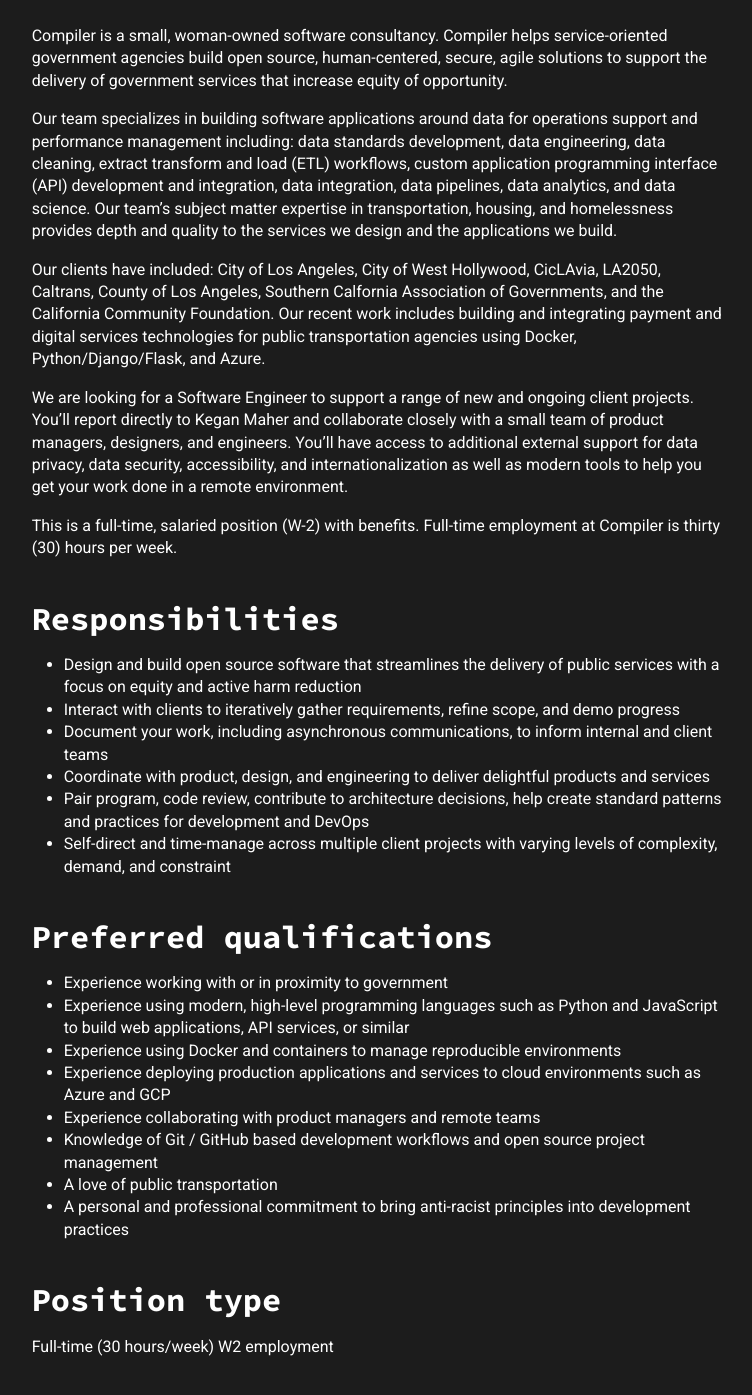
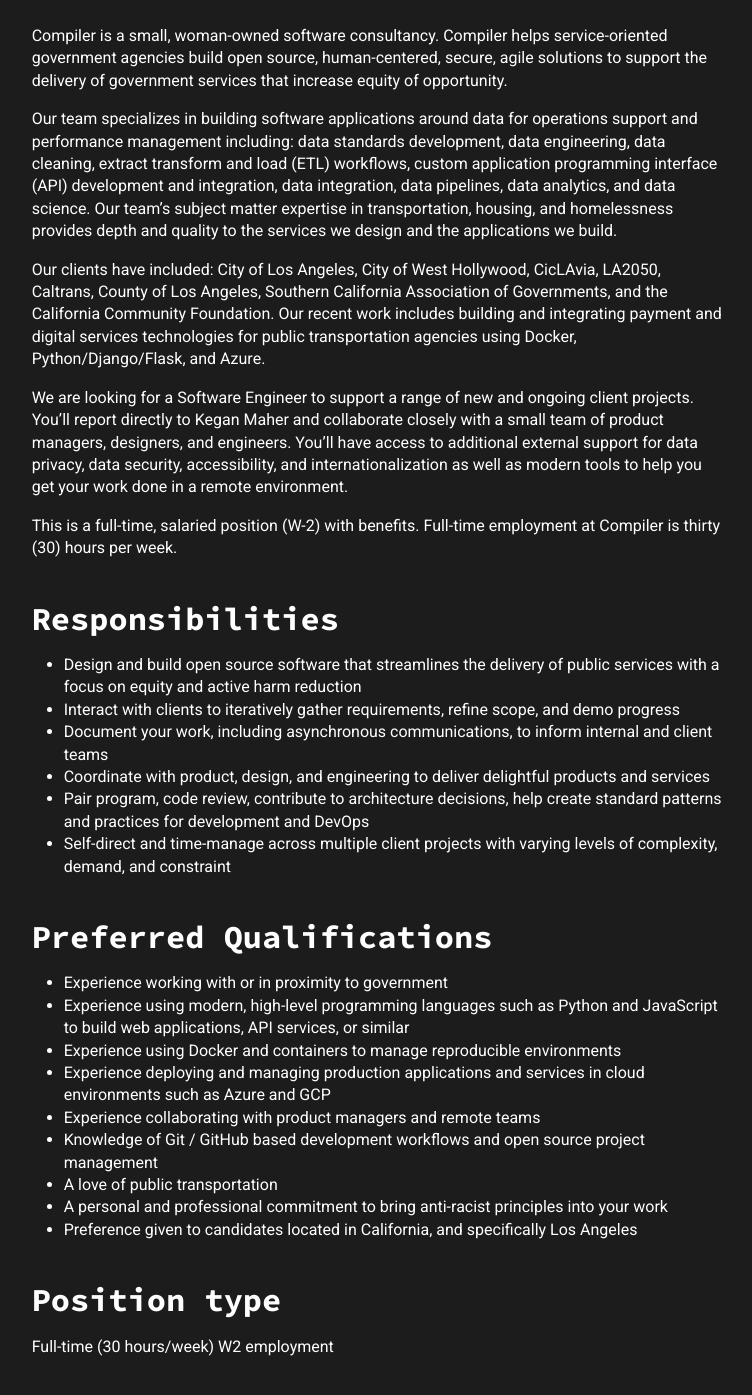
Before and after one commit to compilerla/compiler.la, a Jekyll site: the page built from _jobs/software-engineer.md, in a window 1280 px wide and 1400 px high, scrolled down 265 px. Shown: the top 1395 px of the window, without its empty margins (107-859 px from the left). Built offline with Jekyll 4.4.1, drawn with Linux system fonts in a browser that asks for light colours.

Commit message:
chore(software-engineer): update preferred quals

```diff
--- a/_jobs/software-engineer.md
+++ b/_jobs/software-engineer.md
@@ -10,7 +10,7 @@
 
 Our team specializes in building software applications around data for operations support and performance management including: data standards development, data engineering, data cleaning, extract transform and load (ETL) workflows, custom application programming interface (API) development and integration, data integration, data pipelines, data analytics, and data science. Our team’s subject matter expertise in transportation, housing, and homelessness provides depth and quality to the services we design and the applications we build.
 
-Our clients have included: City of Los Angeles, City of West Hollywood, CicLAvia, LA2050, Caltrans, County of Los Angeles, Southern Calfornia Association of Governments, and the California Community Foundation. Our recent work includes building and integrating payment and digital services technologies for public transportation agencies using Docker, Python/Django/Flask, and Azure.
+Our clients have included: City of Los Angeles, City of West Hollywood, CicLAvia, LA2050, Caltrans, County of Los Angeles, Southern California Association of Governments, and the California Community Foundation. Our recent work includes building and integrating payment and digital services technologies for public transportation agencies using Docker, Python/Django/Flask, and Azure.
 
 We are looking for a Software Engineer to support a range of new and ongoing client projects. You’ll report directly to Kegan Maher and collaborate closely with a small team of product managers, designers, and engineers. You’ll have access to additional external support for data privacy, data security, accessibility, and internationalization as well as modern tools to help you get your work done in a remote environment.
 
@@ -25,16 +25,17 @@
 - Pair program, code review, contribute to architecture decisions, help create standard patterns and practices for development and DevOps
 - Self-direct and time-manage across multiple client projects with varying levels of complexity, demand, and constraint
 
-## Preferred qualifications
+## Preferred Qualifications
 
 - Experience working with or in proximity to government
 - Experience using modern, high-level programming languages such as Python and JavaScript to build web applications, API services, or similar
 - Experience using Docker and containers to manage reproducible environments
-- Experience deploying production applications and services to cloud environments such as Azure and GCP
+- Experience deploying and managing production applications and services in cloud environments such as Azure and GCP
 - Experience collaborating with product managers and remote teams
 - Knowledge of Git / GitHub based development workflows and open source project management
 - A love of public transportation
-- A personal and professional commitment to bring anti-racist principles into development practices
+- A personal and professional commitment to bring anti-racist principles into your work
+- Preference given to candidates located in California, and specifically Los Angeles
 
 ## Position type
 
```
